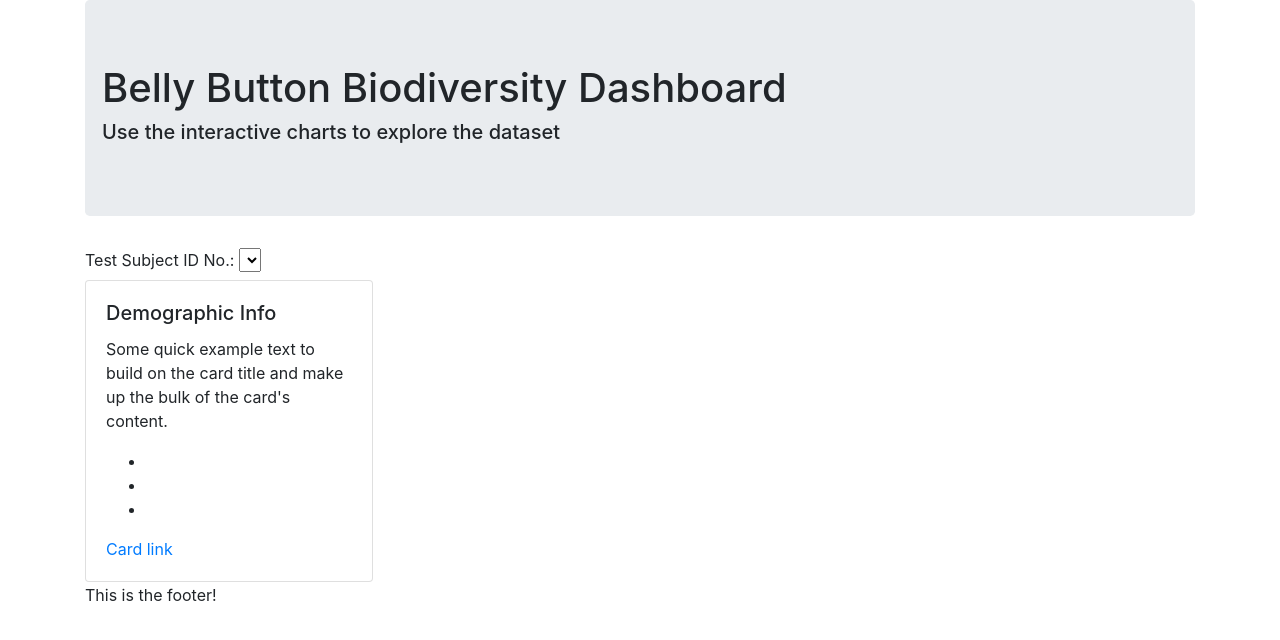
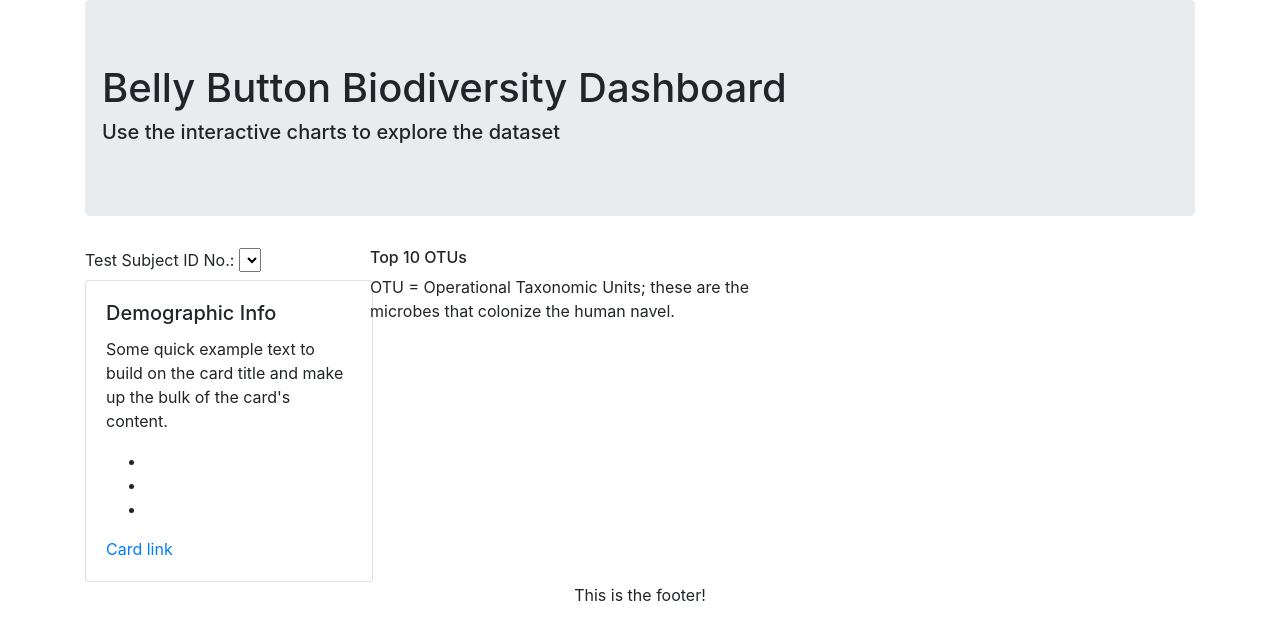
Before and after one commit to boar1ang/Plotly-dashboard, a Flask app: page / in a window 1280 px wide. Shown: the top 640 px of the page. Run offline with Flask 2, Linux system fonts and the light colour scheme; lists and menus that the app fills with data are empty; parts of the project's set-up code (start-up, migrations or seed data) failed here and were passed over; some libraries are stand-ins or nearby versions.

Commit message:
Tues. upload.

```diff
--- a/static/plots.js
+++ b/static/plots.js
@@ -1,27 +1,59 @@
 //Plot.ly Homework Week 15
-var url = "data/samples.json"
 
 //Get json data and log to console
-d3.json(url).then(function(data){
-    console.log(data);
-});
+d3.json("../data/samples.json").then((data) => {
+    console.log(data); //object
 
-const dataPromise = d3.json(url);
-console.log("Data Promise: ", dataPromise);
+        //Sample Data -------------------
+        var samples = data.samples;
+        console.log(samples); //object
+
+        var values = samples.forEach(sample => console.log(`Sample values = ${sample.sample_values}`));
+        var otu_ids = samples.forEach(sample => console.log(`OTU ID = ${sample.otu_ids}`));
+        var otu_labels = samples.forEach(sample => console.log(`Label = ${sample.otu_labels}`));
+
+        //Test Subject Data ------------------
+        var testSubjMetadata = data.metadata;
+        console.log(testSubjMetadata); //object
+
+        var wfreq = testSubjMetadata.forEach(item => console.log(`Wash Freq. = ${item.wfreq}`));
+
+    });
+
+var subjSelectorArea = d3.select("#test-subjects")
+var demoCardArea = d3.select("#metadata");
+var barChartArea = d3.select("#hbar-plot");
 
 
+
+//Bar chart
 var trace1 = {
-    x: [],
-    y: [] ,
-    type: "bar" //, or "line", or "pie", or "scatter", "box"
+    x: values,
+    y: otu_ids,
+    type: "bar",
+    orientation: "h"
 };
 
 var data = [trace1];
 
 var layout = {
-    title: "Chart Title",
-    xaxis: {title: " "},
-    yaxis: {title: " " }
+    title: "Top 10 OTUs per Test Subject",
+    xaxis: {title: "Qty. of Sample Values"},
+    yaxis: {title: "OTU ID"},
+    barmode: 'stack'
 };
+Plotly.newPlot("hbar-plot", data, layout);
 
-Plotly.newPlot("plot", "bar-plot", data, layout);
+
+// Gauge chart code from https://plot.ly/javascript/gauge-charts/
+// var data = [
+// 	{
+// 		domain: { x: [0, 1], y: [0, 1] },
+// 		value: 270,
+// 		title: { text: "Speed" },
+// 		type: "indicator",
+// 		mode: "gauge+number"
+// 	}
+// ];
+// var layout = { width: 600, height: 500, margin: { t: 0, b: 0 } };
+// Plotly.newPlot('myDiv', data, layout);
--- a/templates/index.html
+++ b/templates/index.html
@@ -28,8 +28,8 @@
                 <select id="test_subjects">
 
                 </select>
-                <!--Demo info card -->
-                <div class="card" style="width: 18rem;">
+                <!--Demo info (metadata) card -->
+                <div class="card" id="metadata" style="width: 18rem;">
                     <div class="card-body">
                       <h5 class="card-title">Demographic Info</h5>
                       <p class="card-text">Some quick example text to build on the card title and make up the bulk of the card's content.</p>
@@ -46,12 +46,15 @@
             <div class = "col-lg-5">
                 <div id="hbar-plot">
                     <!--Bar plot here -->
+                    <h6>Top 10 OTUs</h6>
+                    <p>OTU = Operational Taxonomic Units; these are the microbes that colonize the human navel.</p>
                 </div>
             </div>
 
             <div class="col-lg-4">
-                <!--Washing freq graphic here -->
+                <!--Washing freq gauge chart here -->
             </div>
+
         </div> <!-- End row -->
 
 
@@ -65,12 +68,10 @@
 
         <div class="row">
             <div class="col-lg-12">
-                <footer>This is the footer!</footer>
-                <script src="plots.js"></script>
+                <footer style="text-align: center;">This is the footer!</footer>
             </div>
         </div>
     </div>
-
 </body>
-
+<script src="../static/plots.js"></script>
 </html>
```
Also changed, not shown: data/samples.json.
